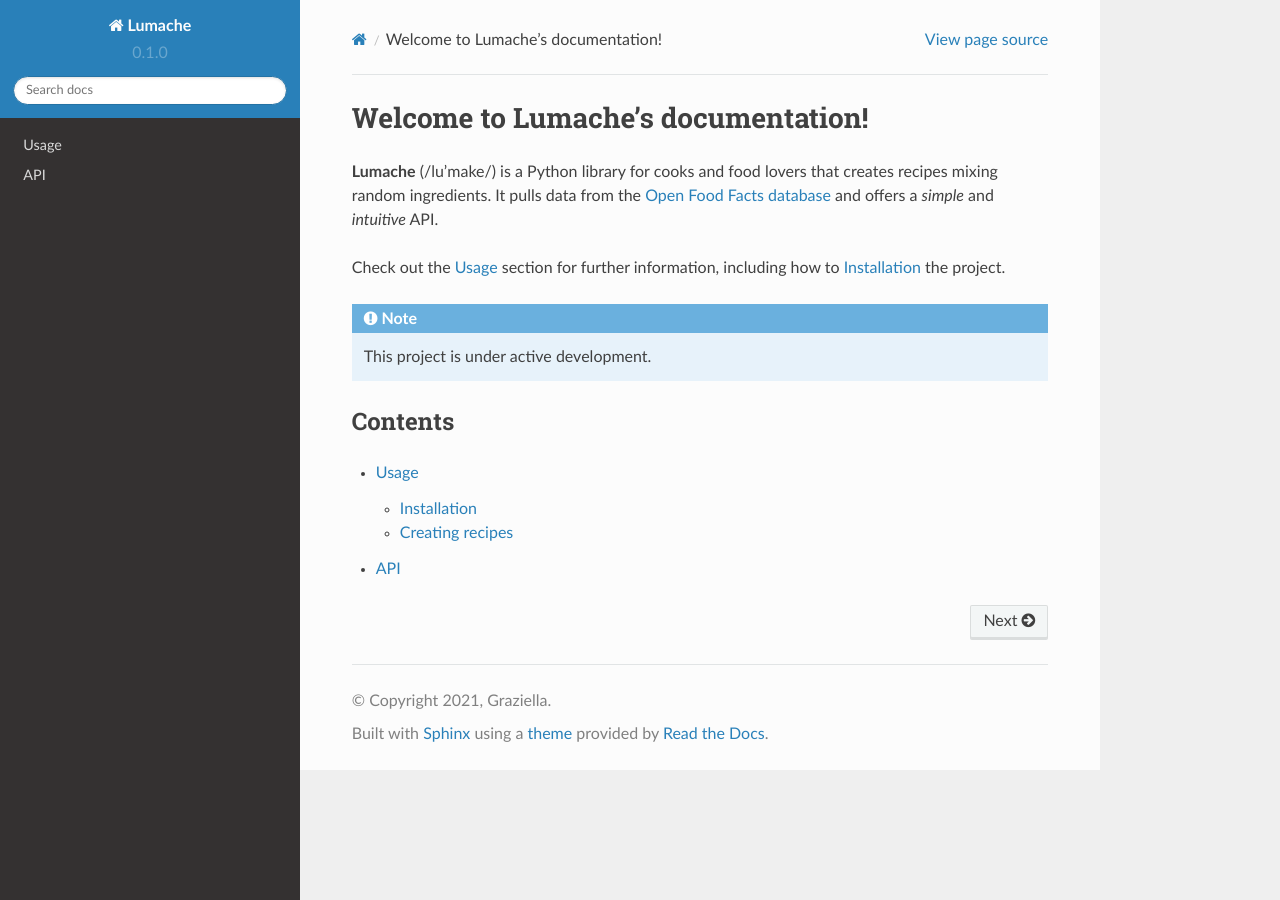
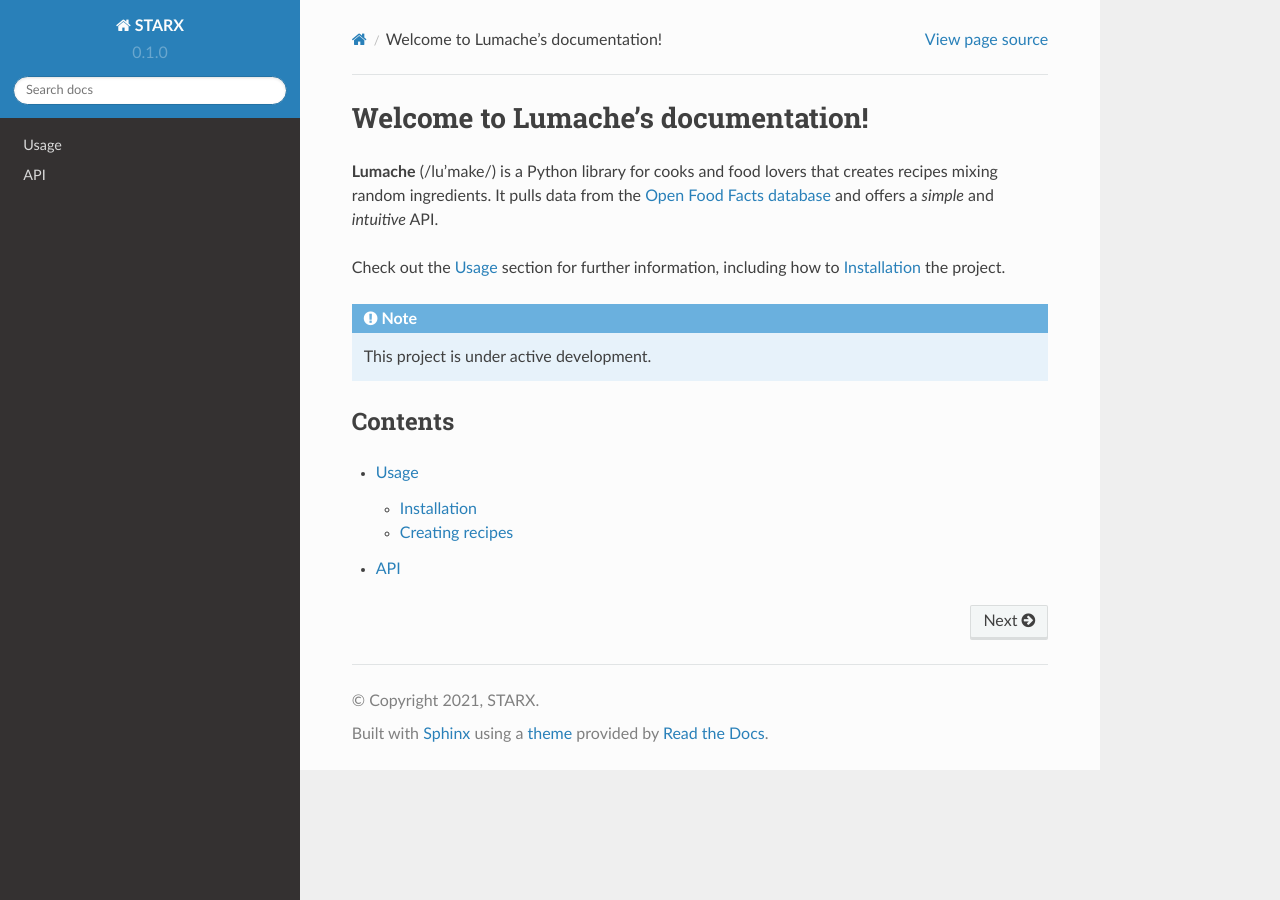
Before and after one commit to M-STARX/Guide, a Sphinx documentation site: the page built from docs/source/index.rst, in a window 1280 px wide. Built offline with Sphinx 7.4.7 and the Read the Docs theme 2.0.0, drawn with Linux system fonts in a browser that asks for light colours.

Commit message:
update project title and authors

```diff
--- a/docs/source/conf.py
+++ b/docs/source/conf.py
@@ -2,9 +2,9 @@
 
 # -- Project information
 
-project = 'Lumache'
-copyright = '2021, Graziella'
-author = 'Graziella'
+project = 'STARX'
+copyright = '2021, STARX'
+author = 'STARX'
 
 release = '0.1'
 version = '0.1.0'
--- a/pyproject.toml
+++ b/pyproject.toml
@@ -4,5 +4,5 @@
 
 [project]
 name = "lumache"
-authors = [{name = "Graziella", email = "graziella@lumache"}]
+authors = [{name = "James", email = "alvaradx@umich.edu"}]
 dynamic = ["version", "description"]
```
